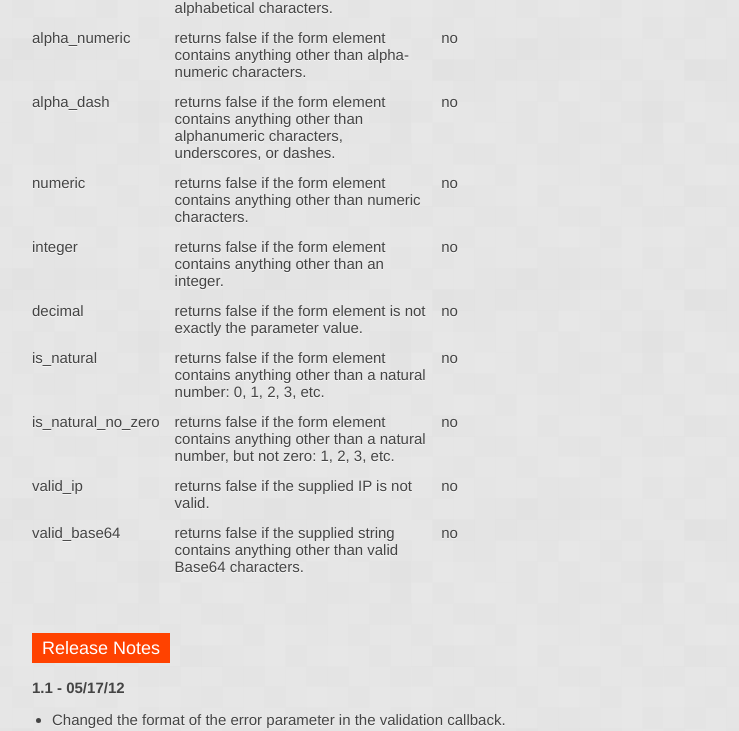
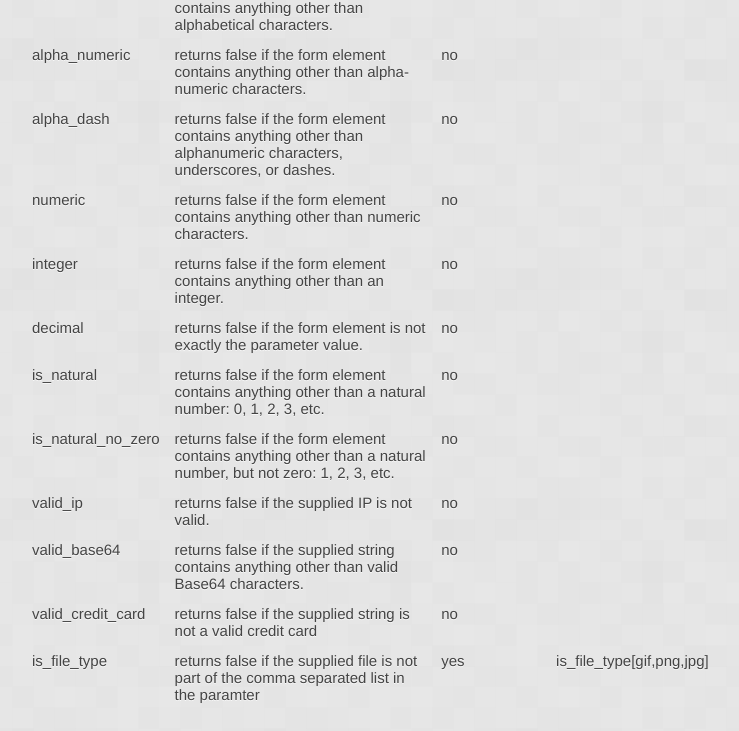
Before and after one commit to rickharrison/validate.js, a plain HTML site: page index.html in a window 1280 px wide. Shown: the part 3933-4664 px from the top of the page, without its empty margins (93-832 px from the left). Drawn offline with nearby package versions, Linux system fonts and the light colour scheme; a web font is replaced by a local one.

Commit message:
Added the new validation methods to the site.

```diff
--- a/index.html
+++ b/index.html
@@ -145,7 +145,8 @@ var validator = new FormValidator('example_form', [{
                 <p>This array will contain javascript objects with up to three properties:<br />
                 - id: The id attribute of the form element<br />
                 - name: The name attribute of the form element<br />
-                - message: The error message to display<br /></p>
+                - message: The error message to display<br />
+                - rule: The rule that prompted this error<br /></p>
             </li>
             <li>event - If the browser supports it, the onsubmit event is passed in.</li>
         </ul>
@@ -351,6 +352,20 @@ var validator = new FormValidator('example_form', [{
                 <td>no</td>
                 <td></td>
             </tr>
+
+            <tr>
+                <td>valid_credit_card</td>
+                <td>returns false if the supplied string is not a valid credit card</td>
+                <td>no</td>
+                <td></td>
+            </tr>
+
+            <tr>
+                <td>is_file_type</td>
+                <td>returns false if the supplied file is not part of the comma separated list in the paramter</td>
+                <td>yes</td>
+                <td>is_file_type[gif,png,jpg]</td>
+            </tr>
         </tbody>
     </table>
 
```
